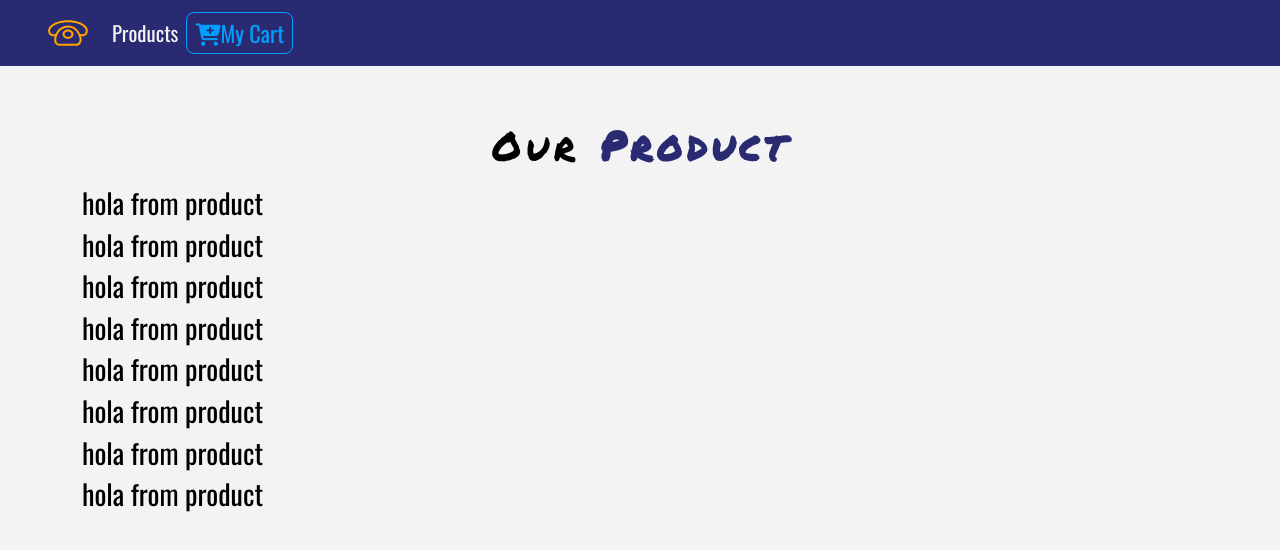
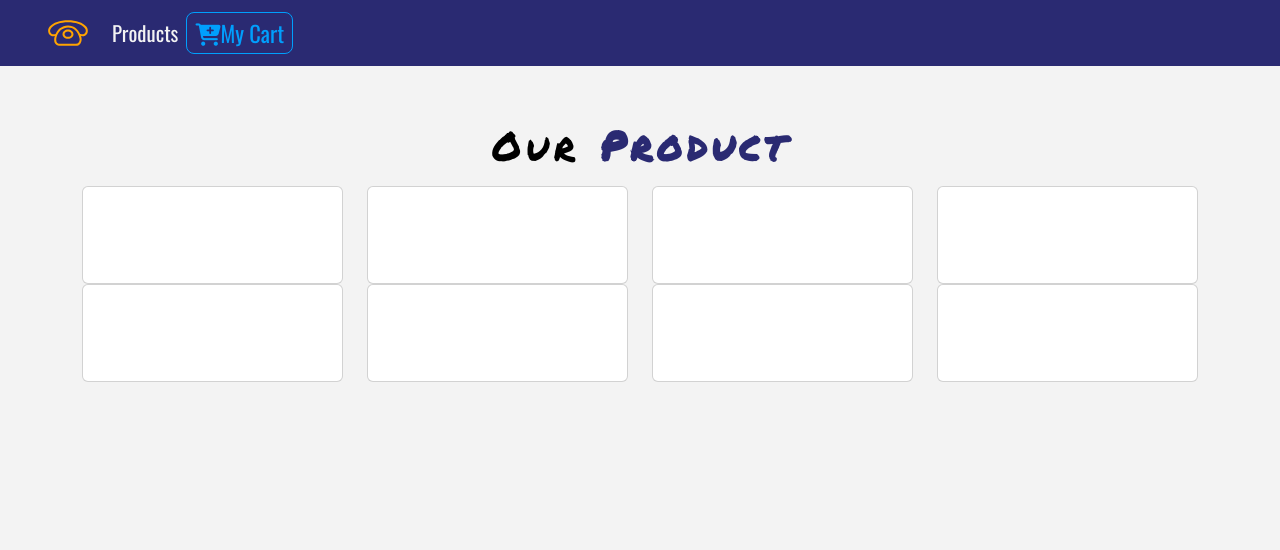
Before and after one commit to MarcoRosselDev/react-17-phone-e-commerce, a React (Create React App) app: page / in a window 1280 px wide. Shown: the top 550 px of the page. Built offline with nearby package versions, Linux system fonts and the light colour scheme.

Commit message:
bootstrap css in product.js

```diff
--- a/src/Components/Product.js
+++ b/src/Components/Product.js
@@ -5,10 +5,18 @@ import { ProductConsumer } from "../context";
 
 export default class Product extends Component {
   render() {
+    const { id, title, img, price, inCart } = this.props.product;
     return (
-      <div>
-        <h3>hola from product</h3>
-      </div>
+      <ProductWrapper className="col-9 mx-auto col-md-6 col-lg-3">
+        <div className="card">
+          <div
+            className="img-container p-5"
+            onClick={console.log("you clicked me on the img container")}
+          ></div>
+        </div>
+      </ProductWrapper>
     );
   }
 }
+
+const ProductWrapper = styled.div``;
```
